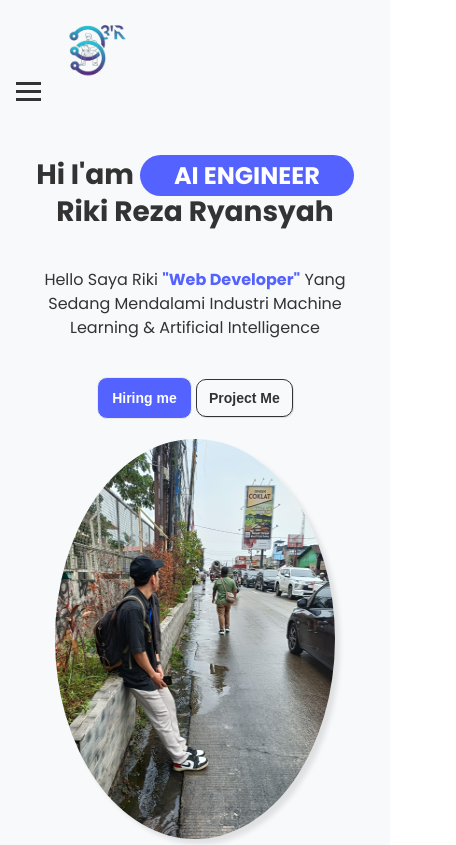
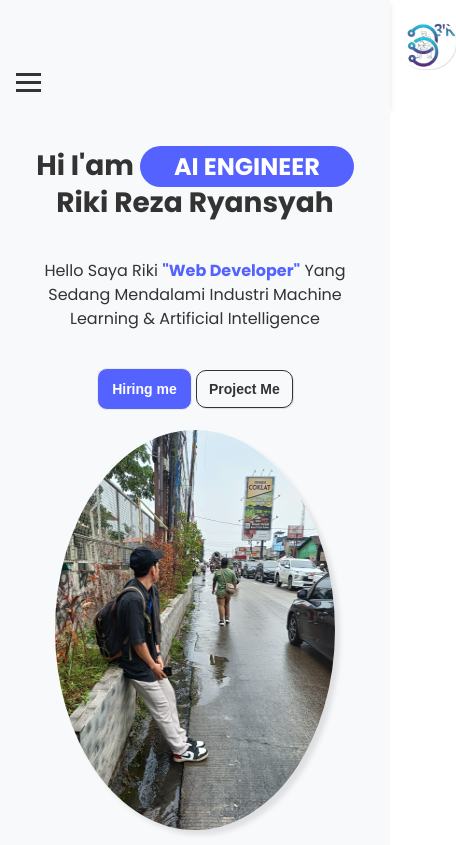
Before and after one commit to Rikivcstar/Myportfolio, a plain HTML site: page index.html in a window 390 px wide. Shown: the top 845 px of the page, 456 px wide, since content can reach past the window. Drawn offline with Linux system fonts and the light colour scheme; a web font is replaced by a local one.

Commit message:
ubah logo

```diff
--- a/style.css
+++ b/style.css
@@ -193,7 +193,7 @@ nav {
 }
 
 .hero-right img {
-  aspect-ratio: 2;
+  aspect-ratio: 1;
   background-repeat: no-repeat;
   background-size: cover;
   width: 85%;
@@ -303,7 +303,7 @@ nav {
   }
 
   .hero-right img {
-    /* aspect-ratio: 1; */
+    aspect-ratio: 1;
     width: 80%;
     height: 400px;
   }
@@ -343,6 +343,12 @@ nav {
 }
 /* Mobile Styles */
 @media (max-width: 768px) {
+  nav .nav-logo img {
+    margin-left: 380px;
+    width: 60px;
+    border-radius: 50px;
+    box-shadow: 1px 1px 0px rgba(0, 0, 0, 0.1);
+  }
   .nav-list {
     display: none;
     flex-direction: column;
```
